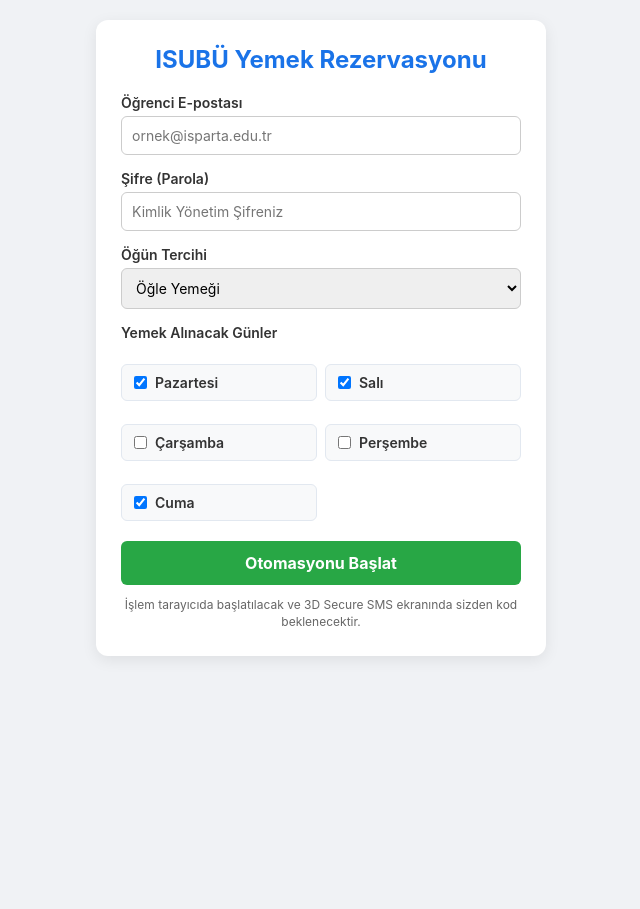
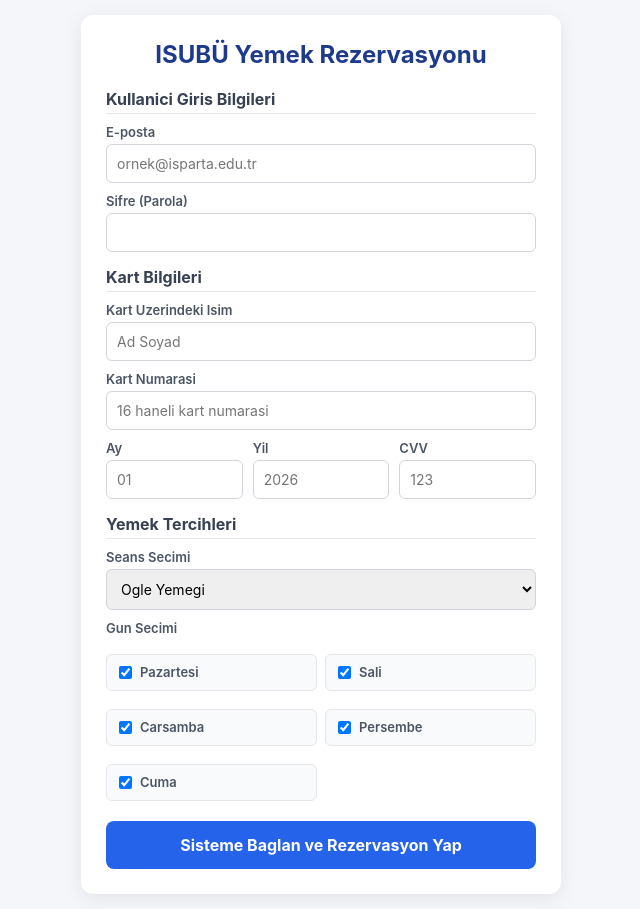
Before and after one commit to aaayyuob/isubu-yemek-bot, a Flask app: page / in a window 1280 px wide. Shown: the whole page, without its empty margins (319-959 px from the left). Before the commit the page ends 657 px from the top, so only its background shows below. Run offline with Flask 3, Linux system fonts and the light colour scheme.

Commit message:
Update index.html

```diff
--- a/templates/index.html
+++ b/templates/index.html
@@ -3,52 +3,72 @@
 <head>
   <meta charset="UTF-8">
   <meta name="viewport" content="width=device-width, initial-scale=1.0">
-    <title>ISUBÜ Yemek Rezervasyon Asistanı</title>
+  <title>ISUBU Yemek Rezervasyon</title>
   <style>
     * { box-sizing: border-box; font-family: -apple-system, BlinkMacSystemFont, "Segoe UI", Roboto, sans-serif; }
-        body { background: #f0f2f5; margin: 0; padding: 20px; display: flex; justify-content: center; }
-        .card { background: white; padding: 25px; border-radius: 12px; width: 100%; max-width: 450px; box-shadow: 0 4px 15px rgba(0,0,0,0.08); }
-        h2 { margin-top: 0; color: #1a73e8; text-align: center; }
-        label { display: block; margin-top: 15px; font-weight: 600; font-size: 14px; color: #333; }
-        input[type="text"], input[type="password"], select { width: 100%; padding: 10px; margin-top: 5px; border: 1px solid #ccc; border-radius: 6px; font-size: 14px; }
-        .days-group { display: grid; grid-template-columns: 1fr 1fr; gap: 8px; margin-top: 8px; }
-        .day-item { display: flex; align-items: center; background: #f8f9fa; padding: 8px; border-radius: 6px; border: 1px solid #e2e8f0; }
+    body { background: #f4f6f9; margin: 0; padding: 15px; display: flex; justify-content: center; }
+    .card { background: white; padding: 25px; border-radius: 12px; width: 100%; max-width: 480px; box-shadow: 0 4px 20px rgba(0,0,0,0.08); }
+    h2 { margin-top: 0; color: #1e3a8a; text-align: center; }
+    h4 { margin: 15px 0 8px 0; color: #374151; border-bottom: 1px solid #e5e7eb; padding-bottom: 4px; }
+    label { display: block; margin-top: 10px; font-weight: 600; font-size: 13px; color: #4b5563; }
+    input[type="text"], input[type="password"], select { width: 100%; padding: 10px; margin-top: 4px; border: 1px solid #d1d5db; border-radius: 6px; font-size: 14px; }
+    .row { display: flex; gap: 10px; }
+    .row > div { flex: 1; }
+    .days-grid { display: grid; grid-template-columns: 1fr 1fr; gap: 8px; margin-top: 8px; }
+    .day-item { display: flex; align-items: center; background: #f9fafb; padding: 8px; border-radius: 6px; border: 1px solid #e5e7eb; font-size: 13px; }
     .day-item input { margin-right: 8px; }
-        button { width: 100%; padding: 12px; background: #28a745; color: white; border: none; border-radius: 6px; font-size: 16px; font-weight: bold; margin-top: 20px; cursor: pointer; }
-        button:hover { background: #218838; }
-        .note { font-size: 12px; color: #666; margin-top: 12px; text-align: center; line-height: 1.4; }
+    button { width: 100%; padding: 14px; background: #2563eb; color: white; border: none; border-radius: 8px; font-size: 16px; font-weight: bold; margin-top: 20px; cursor: pointer; }
+    button:hover { background: #1d4ed8; }
   </style>
 </head>
 <body>
-
   <div class="card">
     <h2>ISUBÜ Yemek Rezervasyonu</h2>
     <form action="/book" method="POST">
-        <label>Öğrenci E-postası</label>
+      <h4>Kullanici Giris Bilgileri</h4>
+      <label>E-posta</label>
       <input type="text" name="email" placeholder="ornek@isparta.edu.tr" required>
+      <label>Sifre (Parola)</label>
+      <input type="password" name="password" required>
 
-        <label>Şifre (Parola)</label>
-        <input type="password" name="password" placeholder="Kimlik Yönetim Şifreniz" required>
+      <h4>Kart Bilgileri</h4>
+      <label>Kart Uzerindeki Isim</label>
+      <input type="text" name="card_name" placeholder="Ad Soyad" required>
+      <label>Kart Numarasi</label>
+      <input type="text" name="card_number" maxlength="16" placeholder="16 haneli kart numarasi" required>
+      <div class="row">
+        <div>
+          <label>Ay</label>
+          <input type="text" name="exp_month" placeholder="01" maxlength="2" required>
+        </div>
+        <div>
+          <label>Yil</label>
+          <input type="text" name="exp_year" placeholder="2026" maxlength="4" required>
+        </div>
+        <div>
+          <label>CVV</label>
+          <input type="password" name="cvv" placeholder="123" maxlength="3" required>
+        </div>
+      </div>
 
-        <label>Öğün Tercihi</label>
+      <h4>Yemek Tercihleri</h4>
+      <label>Seans Secimi</label>
       <select name="seans">
-            <option value="Ogle">Öğle Yemeği</option>
-            <option value="Aksam">Akşam Yemeği</option>
+        <option value="Ogle">Ogle Yemegi</option>
+        <option value="Aksam">Aksam Yemegi</option>
       </select>
 
-        <label>Yemek Alınacak Günler</label>
-        <div class="days-group">
+      <label>Gun Secimi</label>
+      <div class="days-grid">
         <label class="day-item"><input type="checkbox" name="days" value="Pazartesi" checked> Pazartesi</label>
-            <label class="day-item"><input type="checkbox" name="days" value="Salı" checked> Salı</label>
-            <label class="day-item"><input type="checkbox" name="days" value="Çarşamba"> Çarşamba</label>
-            <label class="day-item"><input type="checkbox" name="days" value="Perşembe"> Perşembe</label>
+        <label class="day-item"><input type="checkbox" name="days" value="Sali" checked> Sali</label>
+        <label class="day-item"><input type="checkbox" name="days" value="Carsamba" checked> Carsamba</label>
+        <label class="day-item"><input type="checkbox" name="days" value="Persembe" checked> Persembe</label>
         <label class="day-item"><input type="checkbox" name="days" value="Cuma" checked> Cuma</label>
       </div>
 
-        <button type="submit">Otomasyonu Başlat</button>
-        <div class="note">İşlem tarayıcıda başlatılacak ve 3D Secure SMS ekranında sizden kod beklenecektir.</div>
+      <button type="submit">Sisteme Baglan ve Rezervasyon Yap</button>
     </form>
   </div>
-
 </body>
 </html>
```
Lines whose indentation alone changed are shown as unchanged.
